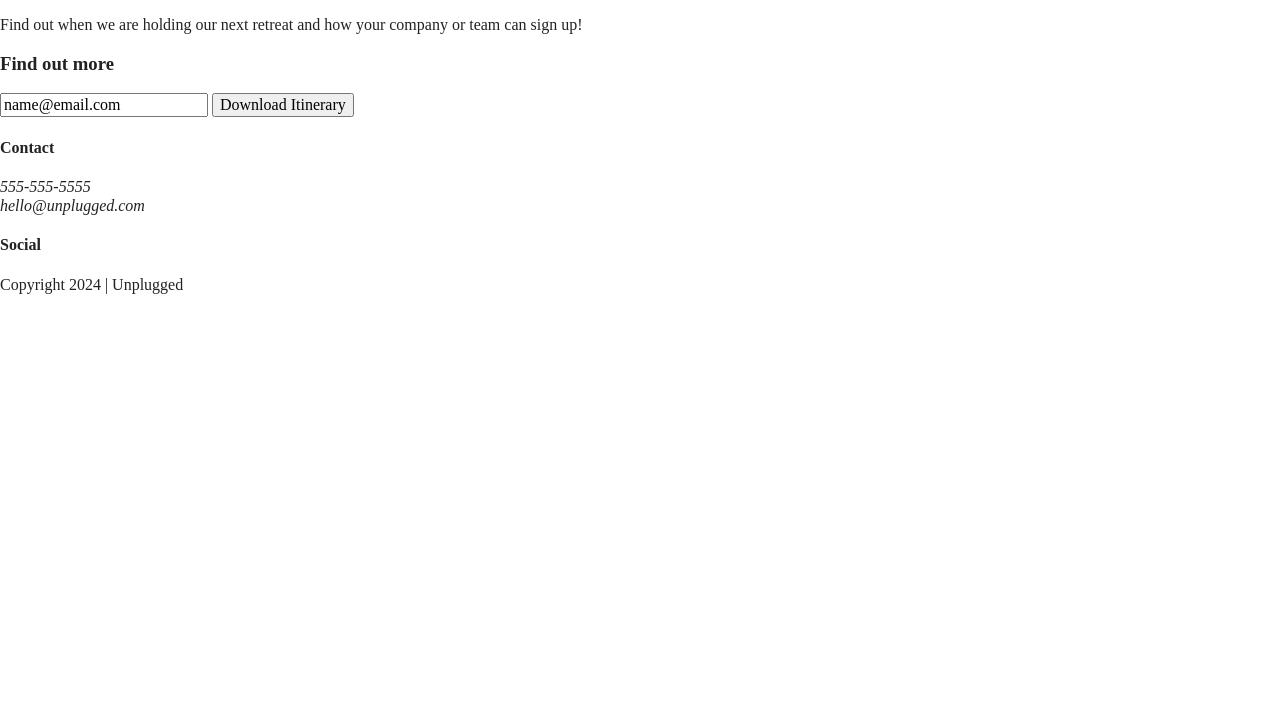
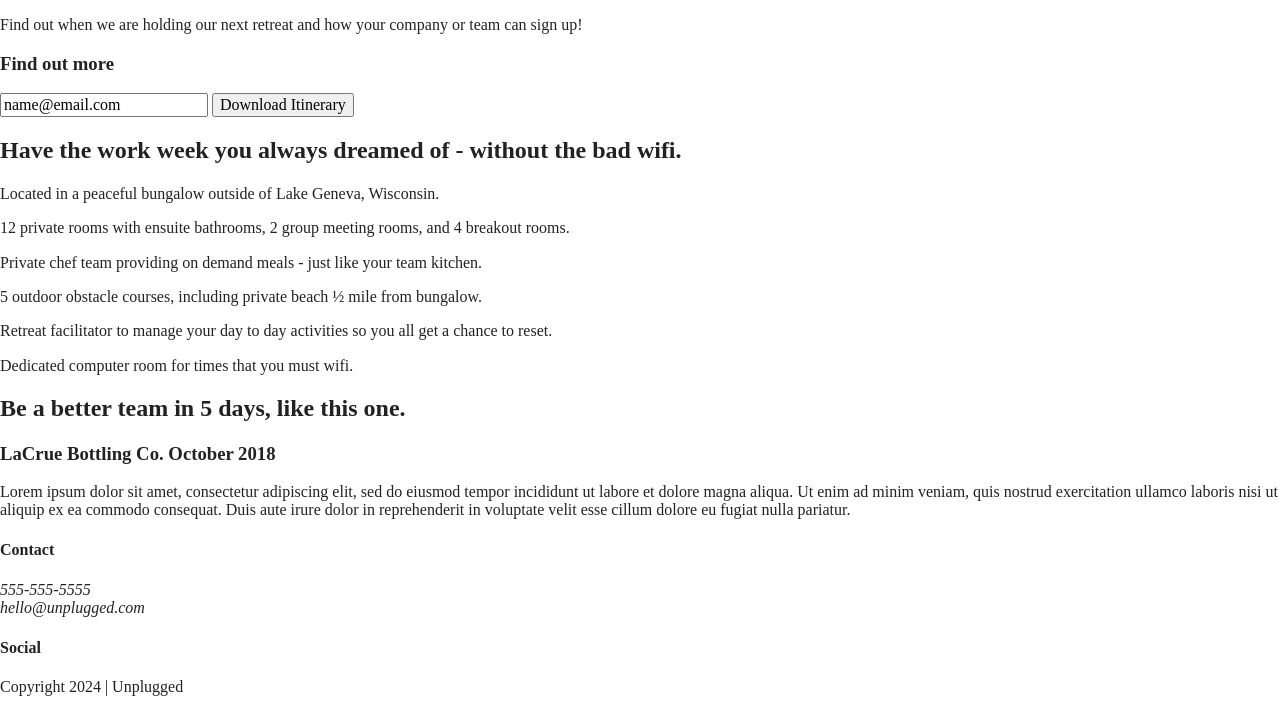
Before and after one commit to clairep5/unplugged, a website built with Parcel: page index.html in a window 1280 px wide. Shown: the part 581-1294 px from the top of the page. Before the commit the page ends 891 px from the top, so only its background shows below. Built offline with nearby package versions, Linux system fonts and the light colour scheme.

Commit message:
Complete html code input

```diff
--- a/index.html
+++ b/index.html
@@ -52,6 +52,64 @@
       </div>
       </div>
     </aside> <!-- aside content wrapper ends -->
+
+    <section class="features">
+      <div class="content-wrapper">
+        <!-- Add your Features content here -->
+        <h2>Have the work week you always dreamed of - without the bad wifi.</h2>
+        <div class="features-items">
+        <article>
+    <p class="fontawesome-icon"></p>
+    <p class="features-item-description">Located in a peaceful bungalow outside of Lake Geneva, Wisconsin.</p>
+</article>
+  <article>
+    <p class="fontawesome-icon"></p>
+    <p class="features-item-description">
+      12 private rooms with ensuite bathrooms, 2 group meeting rooms, and 4 breakout rooms.
+    </p>
+  </article>
+  <article>
+    <p class="fontawesome-icon"></p>
+    <p class="features-item-description">
+      Private chef team providing on demand meals - just like your team kitchen.
+      </p>
+  </article>
+  <article>
+    <p class="fontawesome-icon"></p>
+    <p class="features-item-description">
+      5 outdoor obstacle courses, including private beach ½ mile from bungalow.
+      </p>
+  </article>
+  <article>
+    <p class="fontawesome-icon"></p>
+    <p class="features-item-description">
+      Retreat facilitator to manage your day to day activities so you all get a chance to reset.
+      </p>
+  </article>
+  <article>
+    <p class="fontawesome-icon"></p>
+    <p class="features-item-description">
+      Dedicated computer room for times that you must wifi.
+      </p>
+  </article>
+  </div>
+</div>
+</section>
+
+<section class="reviews">
+  <div class="content-wrapper">
+    <h2>Be a better team in 5 days, like this one.</h2>
+    <article>
+    <div>
+    <h3>LaCrue Bottling Co. October 2018</h3>
+      <p>
+        Lorem ipsum dolor sit amet, consectetur adipiscing elit, sed do eiusmod tempor incididunt ut labore et dolore magna aliqua. Ut enim ad minim veniam, quis nostrud exercitation ullamco laboris nisi ut aliquip ex ea commodo consequat. Duis aute irure dolor in reprehenderit in voluptate velit esse cillum dolore eu fugiat nulla pariatur.
+      </p>
+    </div>
+    </article>
+  </div>
+</section>
+
   </main> <!-- main wrapper -->
   <footer>
     <div class="content-wrapper">
```
